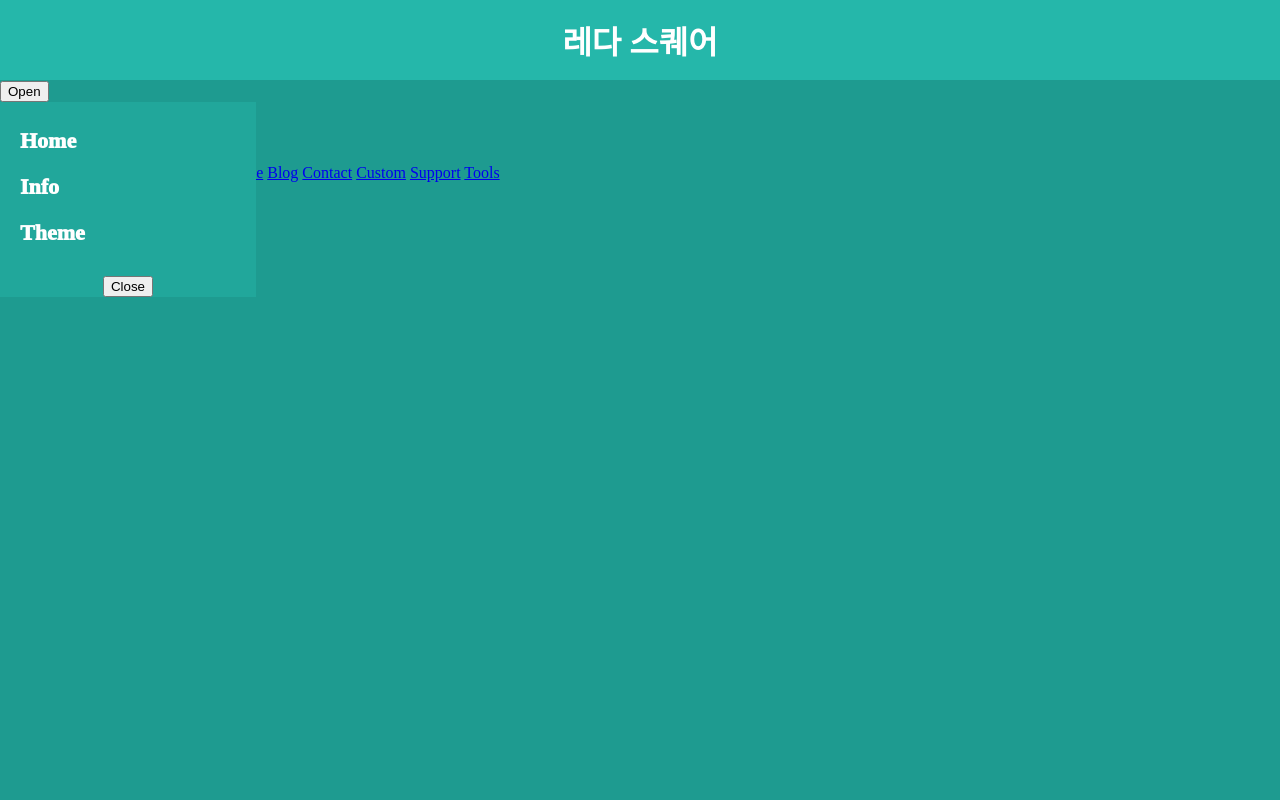
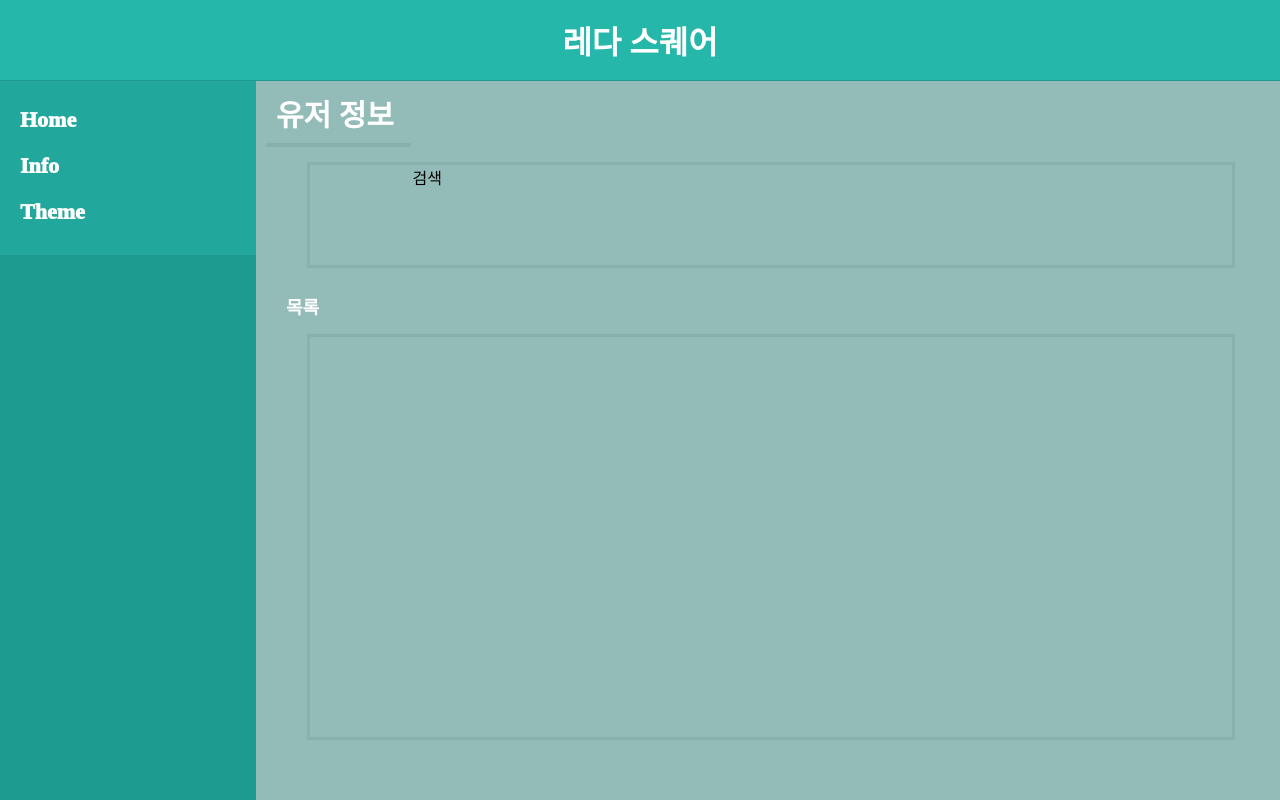
Before and after one commit to EgnaroLee/LedaSquarePage_AdminPage, a website: page public/html/user_info.html in a window 1280 px wide. Shown: the top 800 px of the page. Drawn offline with Linux system fonts and the light colour scheme.

Commit message:
01.24(18:30)

```diff
--- /dev/null
+++ b/public/css/theme.css
@@ -0,0 +1,8 @@
+.serchbox{
+    width: 80%;
+    height: 100px;
+    margin-left: 5%;
+    margin-top: 15px;
+    border: 3px solid #88b1ae;
+    padding-left: 10%;
+}
--- /dev/null
+++ b/public/css/user.css
@@ -0,0 +1,8 @@
+.serchbox{
+    width: 80%;
+    height: 100px;
+    margin-left: 5%;
+    margin-top: 15px;
+    border: 3px solid #88b1ae;
+    padding-left: 10%;
+}
--- a/public/html/user_info.html
+++ b/public/html/user_info.html
@@ -7,6 +7,7 @@
        <link rel="stylesheet" href="/css/drodown.css">
        <link rel="stylesheet" href="/css/mainpage.css">
        <link rel="stylesheet" href="/css/banner.css">
+       <link rel="stylesheet" href="/css/user.css">
 
        <div class="banner" style="color: white;">
               <h1>레다 스퀘어</h1>
@@ -18,34 +19,48 @@
 
           <body>
 
-          <header>
 
-            <div class="inner_body">
-              <button onclick="SideBar.open()">Open</button>
+
+          <div class="mainpage">
+            <div class="maintext">
+              <tr>유저 정보</tr>
+
+            </div>
+            <div class="line1">
+              <tr></tr>
+            </div>
+
+            <div class="serchbox">
+              <div class="serchtext">
+                <tr>검색</tr>
+
+              </div>
+            </div>
+
+            <div class="addtext">
+              <tr>목록</tr>
+            </div>
+
+            <div class="addlistbox">
+              <tr></tr>
+            </div>
+
+          </div>
+          <div class="sidebar_back">
+
               <aside class="side_bar">
-                  <ul>
-                      <li style="list-style: none;"><a href="/html/index.html">Home</a></li>
-                      <li style="list-style: none;"><a href="/html/user_info.html">Info</a></li>
-                      <li style="list-style: none;"><a href="#">Theme</a></li>
-                  </ul>
-                  <button onclick="SideBar.close()">Close</button>
-              </aside>
+                <ul>
+                    <li><a href="/html/index.html">Home</a></li>
+                    <li><a href="/html/user_info.html">Info</a></li>
+                    <li><a href="/html/theme.html">Theme</a></li>
+                </ul>
+
+            </aside>
+
           </div>
-          </header>
 
-              <div class="dropdown">
-                <button onclick="myFunction()" class="dropbtn">선택</button>
-                <div id="myDropdown" class="dropdown-content">
-                  <input type="text" placeholder="Search.." id="myInput" onkeyup="filterFunction()">
-                  <a href="#about">About</a>
-                  <a href="#base">Base</a>
-                  <a href="#blog">Blog</a>
-                  <a href="#contact">Contact</a>
-                  <a href="#custom">Custom</a>
-                  <a href="#support">Support</a>
-                  <a href="#tools">Tools</a>
-                </div>
-              </div>
+
+
           </body>
 
 
```
Also changed, not shown: public/html/theme.html (added, +76 -0 lines).
